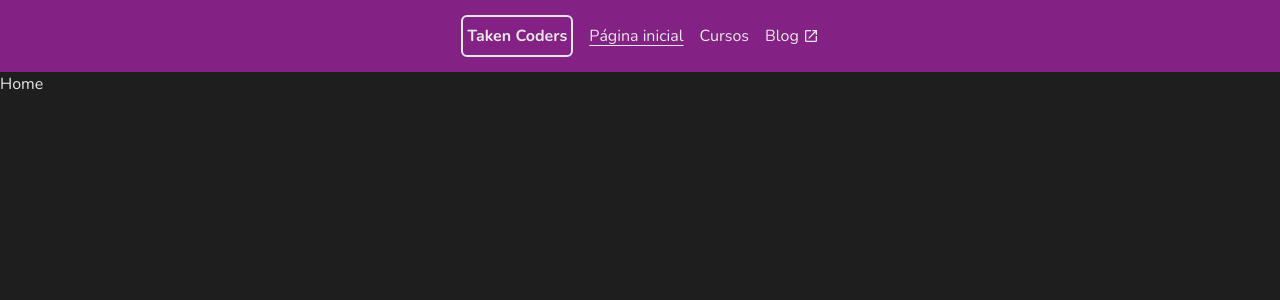
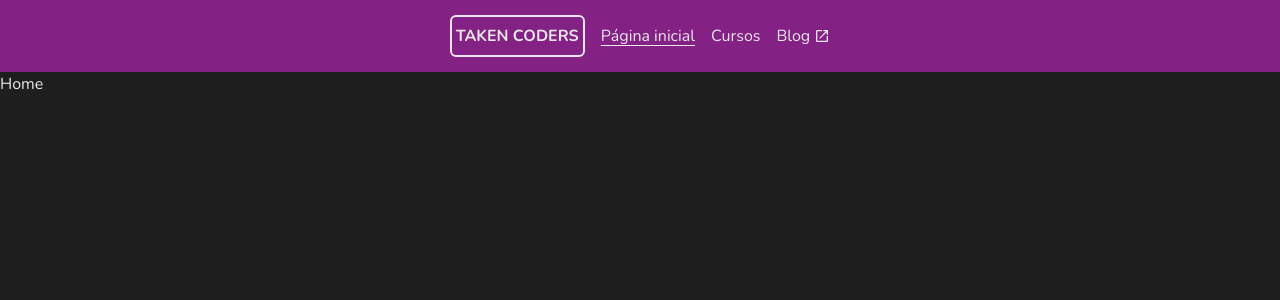
Before and after one commit to yeyTaken/curse-platform, a Next.js app: page / in a window 1280 px wide. Shown: the top 300 px of the page. Built offline with nearby package versions, Linux system fonts and the light colour scheme.

Commit message:
Bug: corrected bug

```diff
--- a/src/components/header/Header.tsx
+++ b/src/components/header/Header.tsx
@@ -1,77 +1,75 @@
 'use client';
-import Link from "next/link";
-import { usePathname } from "next/navigation";
-import { useEffect, useState } from "react";
-import { MdMenu, MdOutlineOpenInNew } from "react-icons/md";
+import { useEffect, useState } from 'react';
+import { MdMenu, MdOutlineOpenInNew } from 'react-icons/md';
+import { usePathname } from 'next/navigation';
+import Link from 'next/link';
 
-/**
- * @this target="_blank" abre uma nova guia ao envés de redirecionar como href="/"
-*/
+
 export const Header = () => {
   const [title, setTitle] = useState('Taken Coders');
   const [drawer, setDrawer] = useState(false);
   const currentPath = usePathname();
+
 
   useEffect(() => {
     setTitle(document.title);
     setDrawer(false);
   }, [currentPath]);
 
+
   return (
-    <nav className="flex items-center justify-start md:justify-center bg-primary py-2 sm:py-4 px-6">
-      <button className="sm:hidden">
+    <nav className='flex items-center gap-6 justify-start md:justify-center bg-primary py-2 sm:py-4 px-6'>
+      <button className='sm:hidden' onClick={() => setDrawer(true)}>
         <MdMenu size={24} />
       </button>
 
-      <ul className="flex gap-4 items-center" tabIndex={drawer ? -1 : undefined}>
-        <li className="my-2">
-          <Link href="/" className="border-2 rounded-md py-2 px-1 font-bold">
-            Taken Coders
+      <ul className='flex gap-4 items-center' tabIndex={drawer ? -1 : undefined}>
+        <li className='my-2'>
+          <Link href='/' className='border-2 rounded-md py-2 px-1 font-bold'>
+            TAKEN CODERS
           </Link>
         </li>
 
-        <li className="hidden sm:block">
-          <Link href="/" data-active={currentPath === "/"} className="data-[active=true]:underline">
+        <li className='hidden sm:block'>
+          <Link href='/' data-active={currentPath === '/'} className='data-[active=true]:underline'>
             Página inicial
           </Link>
         </li>
-
-        <li className="hidden sm:block">
-          <Link href="/cursos" data-active={currentPath === "/cursos"} className="data-[active=true]:underline">
+        <li className='hidden sm:block'>
+          <Link href='/cursos' data-active={currentPath === '/cursos'} className='data-[active=true]:underline'>
             Cursos
           </Link>
         </li>
 
-        <li className="hidden sm:block">
-          <Link href="https://google.com/" target="_blank" className="flex gap-1 items-center">
+        <li className='hidden sm:block'>
+          <Link href='https://blog.Taken Coders.com' target='_blank' className='flex gap-1 items-center'>
             Blog
             <MdOutlineOpenInNew />
           </Link>
         </li>
       </ul>
 
+
       <div
         data-open={drawer}
-        tabIndex={drawer ? 0 : -1}
         onClick={() => setDrawer(false)}
-        className="bg-gradient-to-r from-background fixed top-0 left-0 bottom-0 right-0 transition-transform data-[open=false]:-translate-x-full"
+        tabIndex={drawer ? undefined : -1}
+        className='bg-gradient-to-r from-background fixed top-0 left-0 bottom-0 right-0 transition-transform data-[open=false]:-translate-x-full'
       >
-
-        <ul className="flex gap-4 items-center flex-col p-4 w-60 h-full bg-background" onClick={event => event.stopPropagation()}>
-          <li className="">
-            <Link href="/" data-active={currentPath === "/"} className="data-[active=true]:underline">
+        <ul className='flex gap-4 flex-col p-4 w-60 h-full bg-background' onClick={event => event.stopPropagation()}>
+          <li className=''>
+            <Link href='/' data-active={currentPath === '/'} className='data-[active=true]:underline'>
               Página inicial
             </Link>
           </li>
-
-          <li className="">
-            <Link href="/cursos" data-active={currentPath === "/cursos"} className="data-[active=true]:underline">
+          <li className=''>
+            <Link href='/cursos' data-active={currentPath === '/cursos'} className='data-[active=true]:underline'>
               Cursos
             </Link>
           </li>
 
-          <li className="">
-            <Link href="https://google.com/" target="_blank" className="flex gap-1 items-center">
+          <li className=''>
+            <Link href='https://google.com' target='_blank' className='flex gap-1 items-center'>
               Blog
               <MdOutlineOpenInNew />
             </Link>
@@ -79,7 +77,7 @@ export const Header = () => {
         </ul>
       </div>
 
-      <h1 className="sm:hidden">
+      <h1 className='sm:hidden'>
         {title}
       </h1>
     </nav>
```
